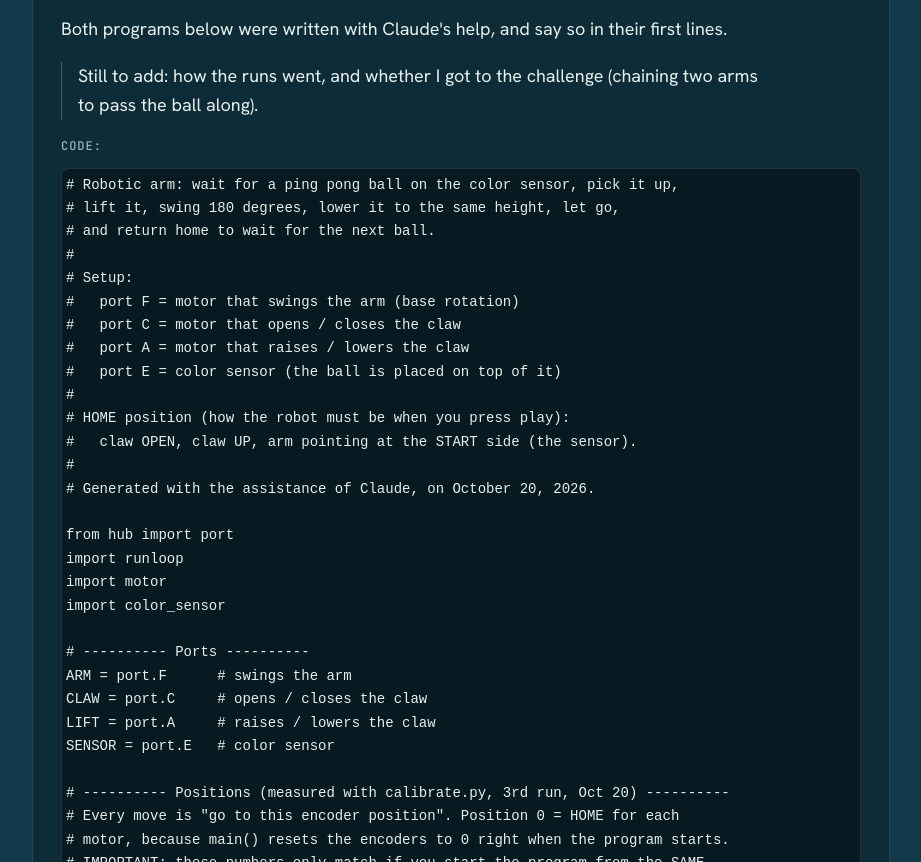
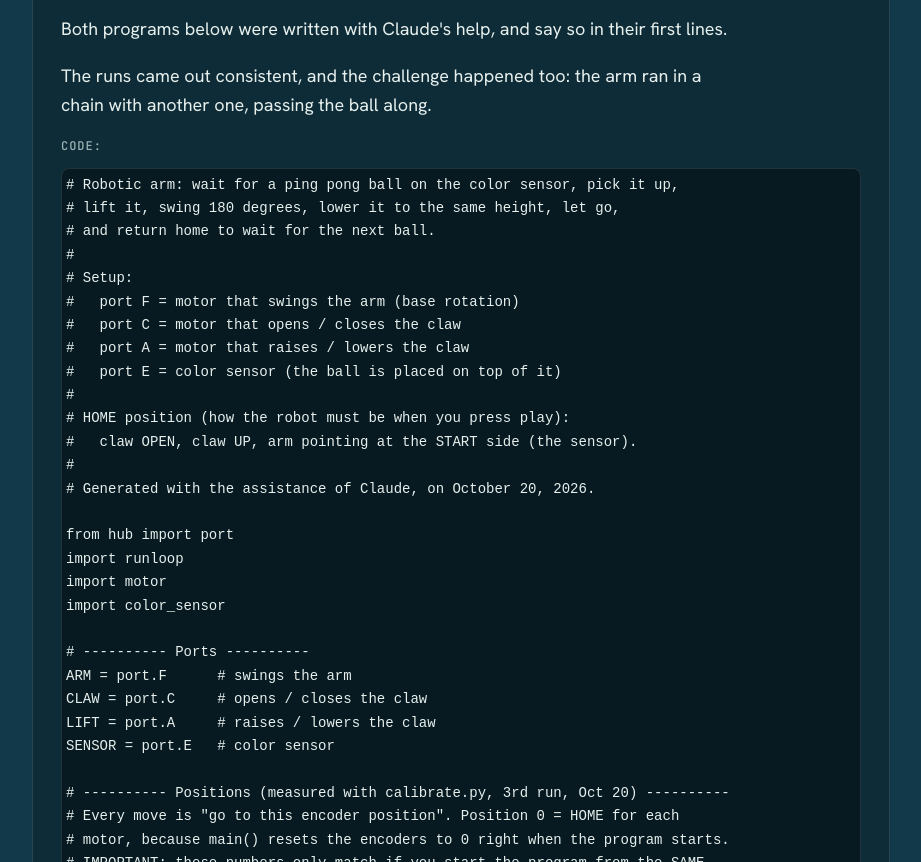
Before and after one commit to quArtiero/en1-portfolio, a plain HTML site: page project10.html in a window 1280 px wide. Shown: the part 3218-4080 px from the top of the page, without its empty margins (179-1100 px from the left). Drawn offline with Linux system fonts and the light colour scheme.

Commit message:
content: the Robotic Arm's runs were consistent, and the chain happened
Yes and yes, says Pedro. Zero pending lines left on the site.

Co-Authored-By: Claude Fable 5 <noreply@anthropic.com>

```diff
--- a/project10.html
+++ b/project10.html
@@ -62,7 +62,7 @@
 
             <p>Both programs below were written with Claude's help, and say so in their first lines.</p>
 
-            <p class="proj-pending">Still to add: how the runs went, and whether I got to the challenge (chaining two arms to pass the ball along).</p>
+            <p>The runs came out consistent, and the challenge happened too: the arm ran in a chain with another one, passing the ball along.</p>
         </div>
 
         <div class="proj-code">
```
